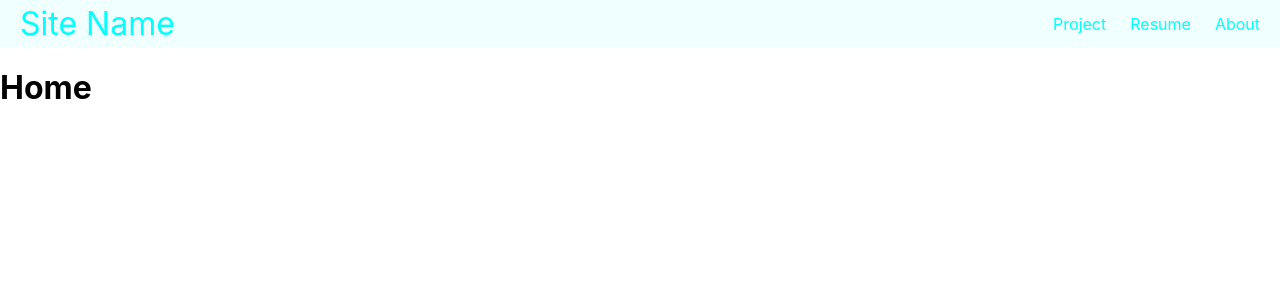
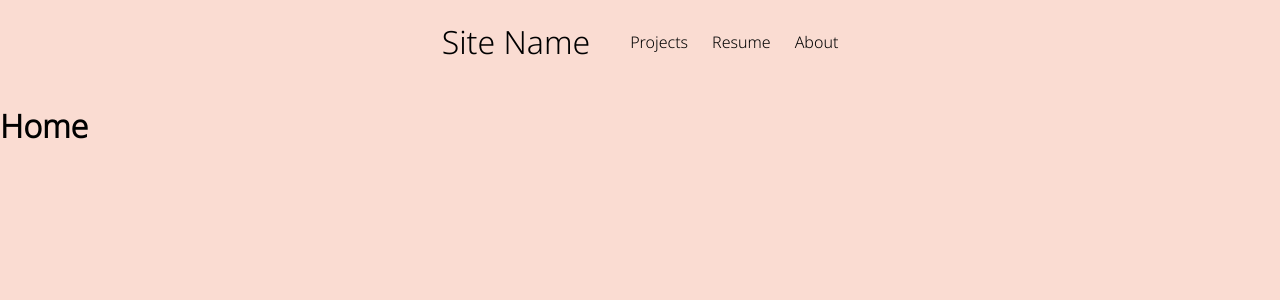
Before and after one commit to wangruoting/portfolio, a React (Create React App) app: page / in a window 1280 px wide. Shown: the top 300 px of the page. Built offline with nearby package versions, Linux system fonts and the light colour scheme.

Commit message:
font & background color style changes

```diff
--- a/src/Navbar.js
+++ b/src/Navbar.js
@@ -5,7 +5,7 @@
     return <nav className="nav">
         <Link to="/" className="site-title">Site Name</Link>
         <ul>
-            <CustomLink to="/project">Project</CustomLink>
+            <CustomLink to="/project">Projects</CustomLink>
             <CustomLink to="/resume">Resume</CustomLink>
             <CustomLink to="/about">About</CustomLink>
         </ul>
--- a/src/style.css
+++ b/src/style.css
@@ -1,19 +1,25 @@
+@import url('https://fonts.googleapis.com/css2?family=Noto+Sans:wght@300&display=swap');
+/* @import url('https://fonts.googleapis.com/css2?family=Noto+Sans:wght@300;400&display=swap'); */
+
 * {
     box-sizing: border-box;
 }
 
 body {
     margin: 0;
+    background-color: #FADCD2;
+    font-family: 'Noto Sans', sans-serif;
 }
 
 .nav {
-    background-color: azure;
-    color: aqua;
+    /* background-color: rgb(255, 243, 109); */
+    color: black;
+    font-family: 'Noto Sans', sans-serif;
     display: flex;
-    justify-content: space-between;
+    justify-content: center;
     align-items: stretch;
     gap: 2rem;
-    padding: 0 1rem;
+    padding: 1rem 1rem;
 }
 
 .nav ul {
@@ -38,9 +44,11 @@
 }
 
 .nav li.active {
-    background-color: azure;
+    /* background-color: azure; */
 }
 
 .nav li:hover {
-    background-color: antiquewhite;
+    color: #CEF5EB;
+    /* color: #96A885; */
+    transition: 0.5s;
 }
```
